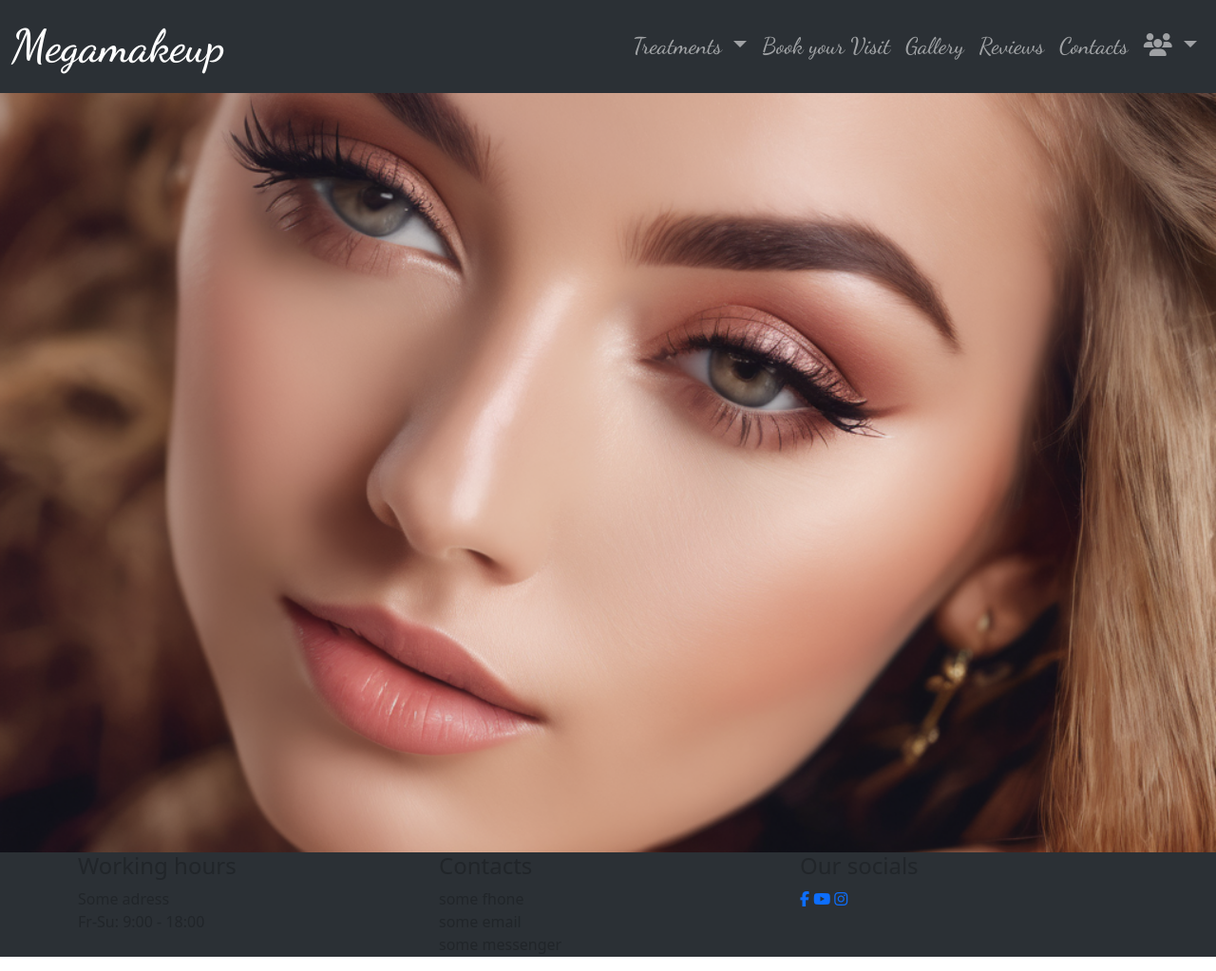
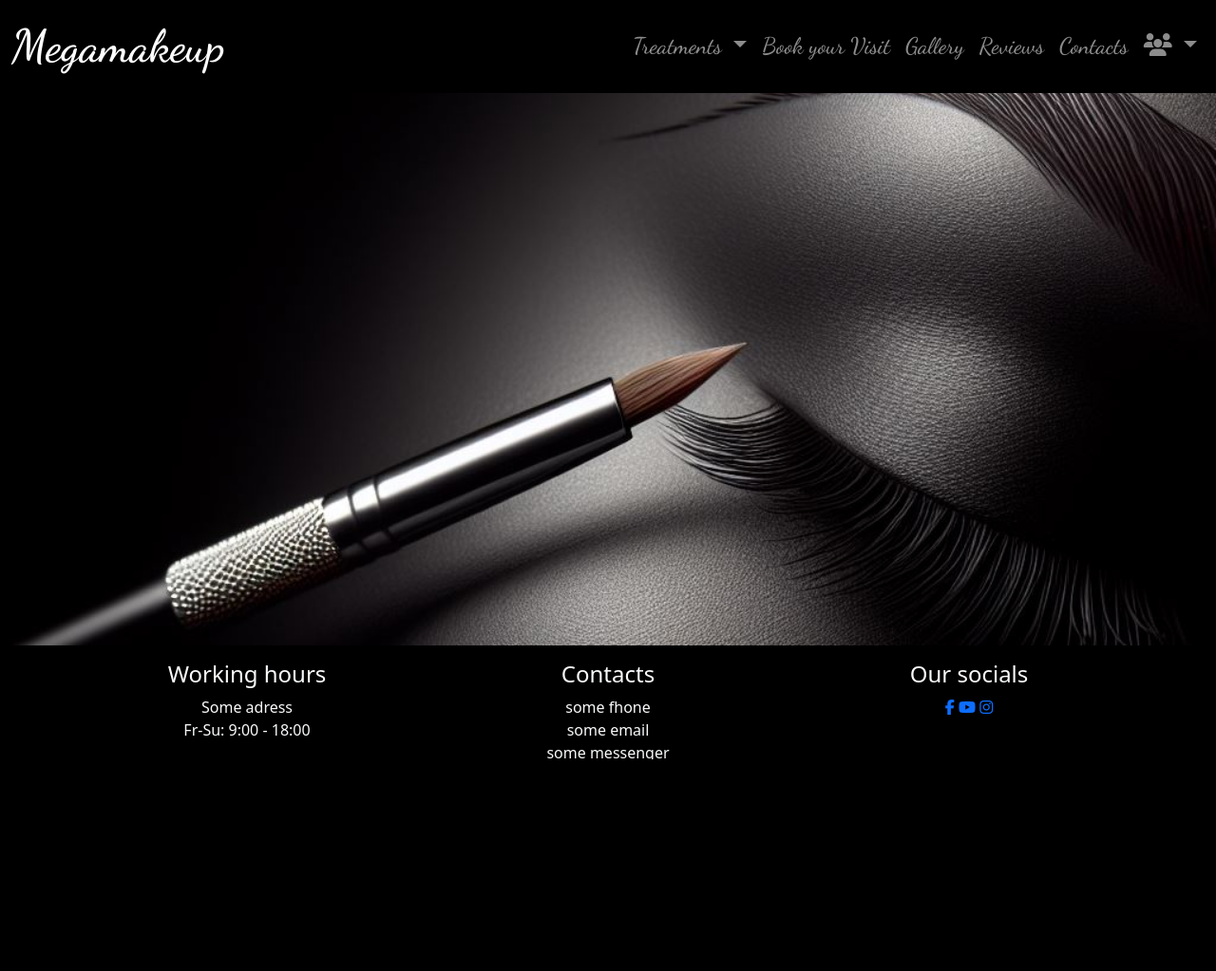
Before and after one commit to vasilchenkoilya/p_makeup, a Django app: page / in a window 1280 px wide. Shown: the whole page at 95% size. After the commit the page ends 800 px from the top, so only its background shows below. Run offline with Django 4.2, Linux system fonts and the light colour scheme; data that the repository does not hold is empty; some libraries are stand-ins or nearby versions.

Commit message:
restyling

```diff
--- a/permanent_makeup/main/static/css/base_style.css
+++ b/permanent_makeup/main/static/css/base_style.css
@@ -1,33 +1,59 @@
+* {
+    margin: 0;
+    padding: 0;
+    box-sizing: border-box;
+}
+body {
+    display: flex;
+    flex-direction: column;
+    min-height: 100vh;
+    background-image: url('/static/images/bg_new.jpg');
+    background-repeat: no-repeat;
+    background-position: center center;
+    background-size: cover;
+    background-attachment: fixed;
+}
+
+main {
+    flex: 1 0 auto;
+    padding-bottom: 10vh;
+}
+
 header {
     font-family: "Dancing Script", cursive;
     font-weight: 500;
     font-size: 1.5em;
+    flex: 0 0 10vh;
     }
-    .navbar-brand {
+.navbar-brand {
     font-family: "Dancing Script", cursive;
     font-weight: 600;
     font-size: 2em;
     }
+.navbar.bg-dark {
+    background-color: #000000 !important;
+    }
 
+footer {
+    flex: 0 0 10vh;
+    min-height: 15vh;
+    overflow: hidden;
+}
+footer.bg-dark {
+    background-color: #000000 !important;
+}
 .container {
     min-height: 100%;
 }
 
-.footer {
-    position: relative;
-    bottom: 0;
-    width: 100%;
-    height: 110px;
-    background-color: #2b3035;
-}
-.full-screen-background {
+/* .full-screen-background {
     position: relative;
     min-height: 100vh;
     width: 100%;
     background: url('/static/images/bg2.png') no-repeat center center;
     background-size: cover;
     z-index: -1;
-}
+} */
 
 
 @media screen and (-ms-high-contrast: active), (-ms-high-contrast: none) {
--- a/permanent_makeup/main/templates/base.html
+++ b/permanent_makeup/main/templates/base.html
@@ -15,7 +15,7 @@
 <body>
     <script src="https://cdn.jsdelivr.net/npm/bootstrap@5.3.2/dist/js/bootstrap.bundle.min.js" integrity="sha384-C6RzsynM9kWDrMNeT87bh95OGNyZPhcTNXj1NW7RuBCsyN/o0jlpcV8Qyq46cDfL" crossorigin="anonymous"></script>
     <header>
-        <nav class="navbar navbar-expand-lg bg-body-tertiary" data-bs-theme="dark">
+        <nav class="navbar navbar-expand-lg bg-dark" data-bs-theme="dark">
             <div class="container-fluid">
                 <a class="navbar-brand" href="{% url 'index' %}">Megamakeup</a>
                 <button class="navbar-toggler" type="button" data-bs-toggle="collapse" data-bs-target="#navbarNavDropdown" aria-controls="navbarNavDropdown" aria-expanded="false" aria-label="Toggle navigation">
@@ -73,9 +73,10 @@
     </header>
     <main>
         {% block content %}
+            <div class ="full-screen-background"></div>
         {% endblock content %}
     </main>
-    <footer>
+    <footer class="bg-dark text-light p-3 text-center position-relative w-100" style="bottom: 0;">
         <section class="footer">
             <div class="container">
                 <div class="row">
@@ -86,7 +87,6 @@
                             <li>Fr-Su: 9:00 - 18:00</li>
                         </ul>
                     </div>
-
                     <div class="col-md-4 col-6">
                         <h4>Contacts</h4>
                         <ul class="list-unstyled">
--- a/permanent_makeup/main/templates/main/index.html
+++ b/permanent_makeup/main/templates/main/index.html
@@ -1,4 +1,4 @@
 {% extends "base.html" %}
 {% block content %}
-<div class="full-screen-background"></div>
+    <div class="full-screen-background">
 {% endblock %}
```
Also changed, not shown: permanent_makeup/main/static/images/bg_new.jpg (added), permanent_makeup/main/static/images/bg_tools.jpg (added), 2 other files.
